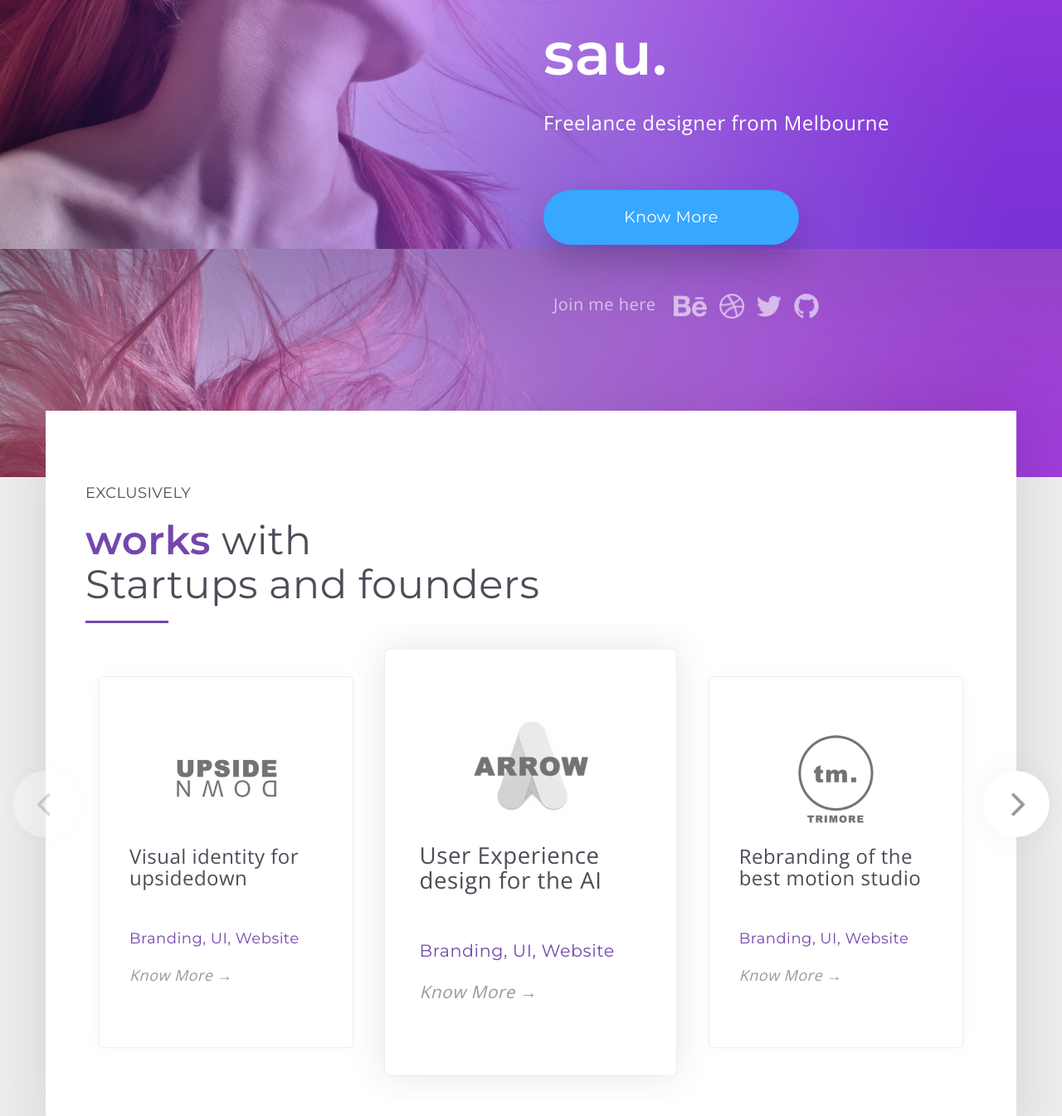
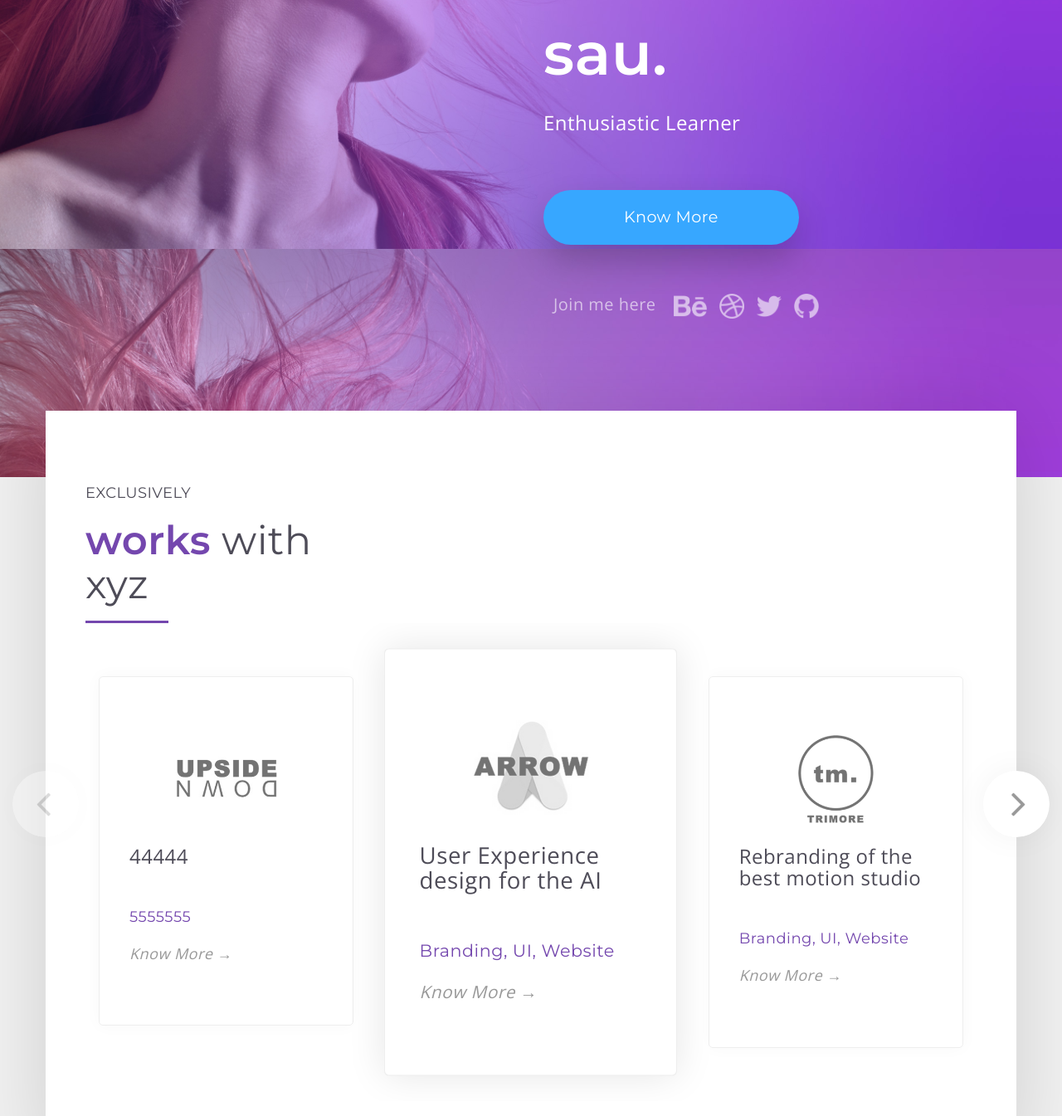
Before and after one commit to supriyasapkota/portfoliowebsite, a plain HTML site: page index.html in a window 1280 px wide. Shown: the part 500-1845 px from the top of the page at 83% size. Drawn offline with nearby package versions, Linux system fonts and the light colour scheme; a script that the page names is missing.

Commit message:
Update index.html

```diff
--- a/index.html
+++ b/index.html
@@ -5,7 +5,7 @@
   <meta http-equiv="X-UA-Compatible" content="IE=edge">
   <meta name="viewport" content="width=device-width, initial-scale=1">
   <!-- The above 3 meta tags *must* come first in the head; any other head content must come *after* these tags -->
-  <title>One Page Portfolio</title>
+  <title>Supriya Maharjan Sapkota</title>
 
   <!-- Bootstrap -->
   <link href="css/bootstrap.min.css" rel="stylesheet">
@@ -51,7 +51,7 @@
               <!-- <a href="#" class="menu"><img src="assets/menu.png"></a> -->
               <div class="hero-text">
                 <h1><span>Hi, I am</span><br>Supriya Sapkota from dallas texas ko sau.</h1>
-                <h3>Freelance designer from Melbourne</h3>
+                <h3>Enthusiastic Learner </h3>
                 <a href="#" class="btn btn-lg btn-primary">Know More</a>
                 <ul class="social-links">
                   <li class="label">Join me here</li>
@@ -71,14 +71,14 @@
           <div class="row">
             <div class="col-md-12">
               <h4 class="sub-heading">Exclusively</h4>
-              <h1 class="heading purple"><span class="purple">works</span> with <br>Startups and founders</h1>
+              <h1 class="heading purple"><span class="purple">works</span> with <br>xyz</h1>
               <!-- Swiper -->
               <div class="swiper-container client-swiper">
                 <div class="swiper-wrapper">
                   <div class="swiper-slide client-box">
                     <img src="assets/logo-1.png" class="client-logo">
-                    <h3 class="text-left title">Visual identity for upsidedown</h3>
-                    <p class="text-left tag">Branding, UI, Website</p>
+                    <h3 class="text-left title">44444</h3>
+                    <p class="text-left tag">5555555</p>
                     <p class="text-left"><a href="#">Know More &#8594;</a></p>
                   </div>
                   <div class="swiper-slide client-box">
```
